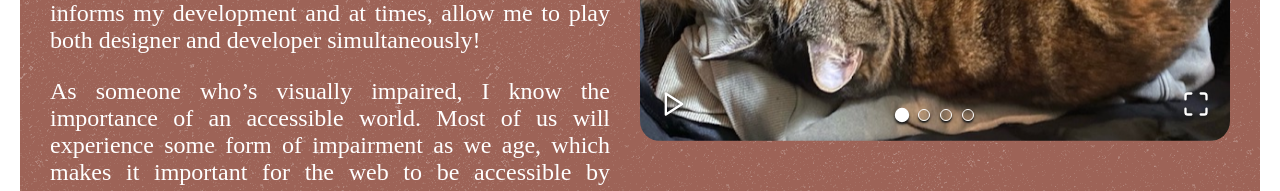
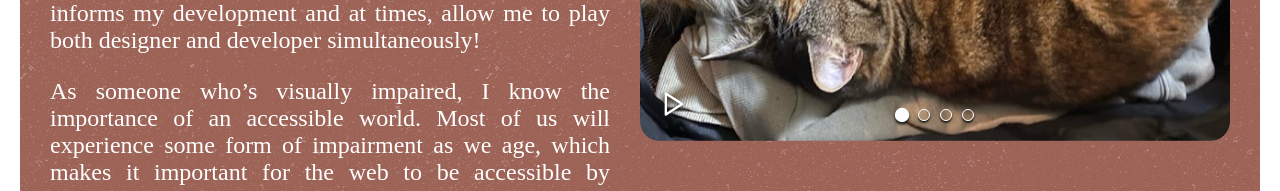
Before and after one commit to JSpeed8th/Resume-2022, a React (Create React App) app: page / in a window 1280 px wide. Shown: the part 1260-1451 px from the top of the page. Built offline with nearby package versions, Linux system fonts and the light colour scheme.

Commit message:
Removed gifs from mobile.

```diff
--- a/package.json
+++ b/package.json
@@ -1,11 +1,13 @@
 {
   "name": "resume-2022",
   "version": "0.1.0",
+  "homepage": "https://jspeed8th.github.io/resume/",
   "private": true,
   "dependencies": {
     "@testing-library/jest-dom": "^5.16.1",
     "@testing-library/react": "^12.1.2",
     "@testing-library/user-event": "^13.5.0",
+    "gh-pages": "^3.2.3",
     "react": "^17.0.2",
     "react-dom": "^17.0.2",
     "react-icons": "^4.3.1",
@@ -18,7 +20,9 @@
     "start": "react-scripts start",
     "build": "react-scripts build",
     "test": "react-scripts test",
-    "eject": "react-scripts eject"
+    "eject": "react-scripts eject",
+    "predeploy": "npm run build",
+    "deploy": "gh-pages -d build"
   },
   "eslintConfig": {
     "extends": [
--- a/src/components/About.js
+++ b/src/components/About.js
@@ -44,7 +44,7 @@ const About = () => {
 
             {/* Photograph */}
             <div className='about-photo-gallery'>
-                <ImageGallery items={ images } showThumbnails={ false } showBullets={ true } />
+                <ImageGallery items={ images } showFullscreenButton={false} showThumbnails={ false } showBullets={ true } />
             </div>
         </section>
     )
--- a/src/styles/Projects.css
+++ b/src/styles/Projects.css
@@ -73,6 +73,7 @@
 .project-title {
     font-size: 18px;
     margin: 5px 0;
+    color: #000;
 }
 
 .project-subtitle {
@@ -138,11 +139,16 @@
 
 @media only screen and (max-width: 530px) {
     .projects-content {
-        height: 360px;
+        height: 260px;
         overflow: scroll;
+        margin-bottom: 40px;
     }
 
     .front--project-white {
         height: fit-content;
     }
+
+    .project-gift {
+        display: none;
+    }
 }
```
Also changed, not shown: 1 other file (tests, documents, lock files or other folders).
